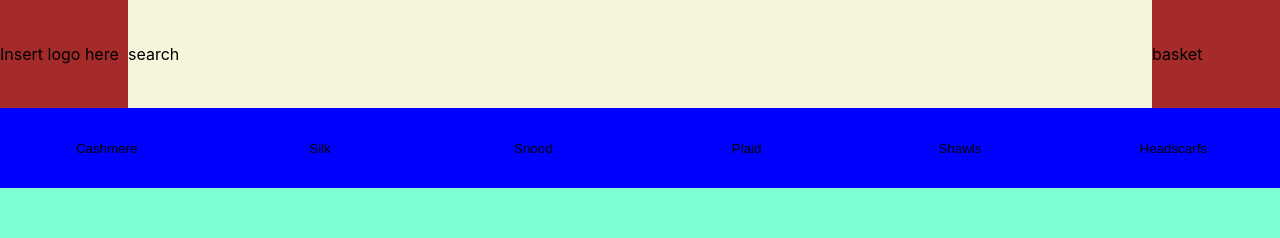
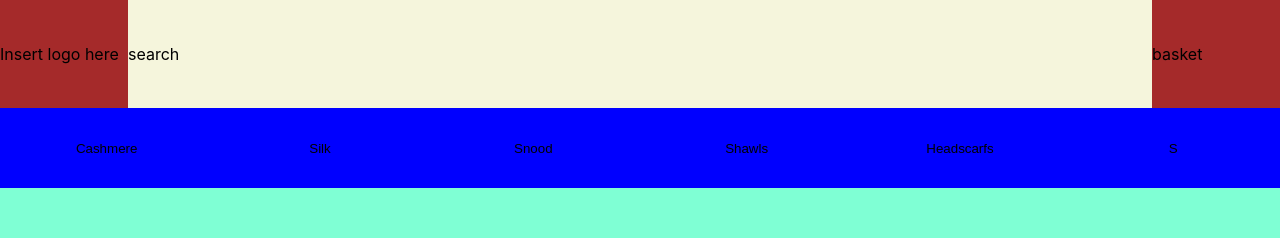
Before and after one commit to FarhathH/FinalProjectEcommerceFarhath, a React (Create React App) app in the folder ecommerce/: page / in a window 1280 px wide. Shown: the top 238 px of the page. Built offline with nearby package versions, Linux system fonts and the light colour scheme.

Commit message:
making progress. Used the alert function to check that the index is being received

```diff
--- a/ecommerce/src/App.js
+++ b/ecommerce/src/App.js
@@ -10,10 +10,10 @@ import {useState} from 'react';
 function App(props) {
 
     const[products, setProducts] = useState(
-      [
+      [ //list for nav bar and product page
         {
           title:"Cashmere",
-          price:"£15"
+          price:"£5"
         },
         {
           title:"Silk",
@@ -21,15 +21,19 @@ function App(props) {
         },
         {
           title:"Snood",
-          price:"£15"
+          price:"£19"
         },
         {
           title:"Shawls",
-          price:"£15"
+          price:"£20"
         },
         {
           title:"Headscarfs",
-          price:"£15"
+          price:"£3"
+        },
+        {
+          title:"S",
+          price:"£34"
         }
 
       ]
--- a/ecommerce/src/ecommerce.nav.bar.js
+++ b/ecommerce/src/ecommerce.nav.bar.js
@@ -4,24 +4,12 @@ import App from './App.js';
 
 function NavBar({product, action}){
 
-    const[navigationList, setNavigationList] = useState(
-        [ //list of items for nav bar
-            "Cashmere",
-            "Silk",
-            "Snood",
-            "Plaid",
-            "Shawls",
-            "Headscarfs"
-        ]
-    );
-
-
 
     return(
         <div className = "nav-bar">
-            {navigationList.map((nav, index) =>{ //map for generating nav-bar buttons
+            {product.map((nav, index) =>{ //map for generating nav-bar buttons
                 return(
-                    <button className = "nav-section" onClick = {() => action(index)}>{nav}</button>
+                    <button className = "nav-section" onClick = {() => action(index)}>{nav.title}</button>
                 );
             })}
         </div>
--- a/ecommerce/src/ecommerce.product.pg.js
+++ b/ecommerce/src/ecommerce.product.pg.js
@@ -8,6 +8,7 @@ function ProductPage({product}){
         <div>
             <div>{product.title}</div>
             <div>{product.price}</div>
+
         </div>
 
     );
```
